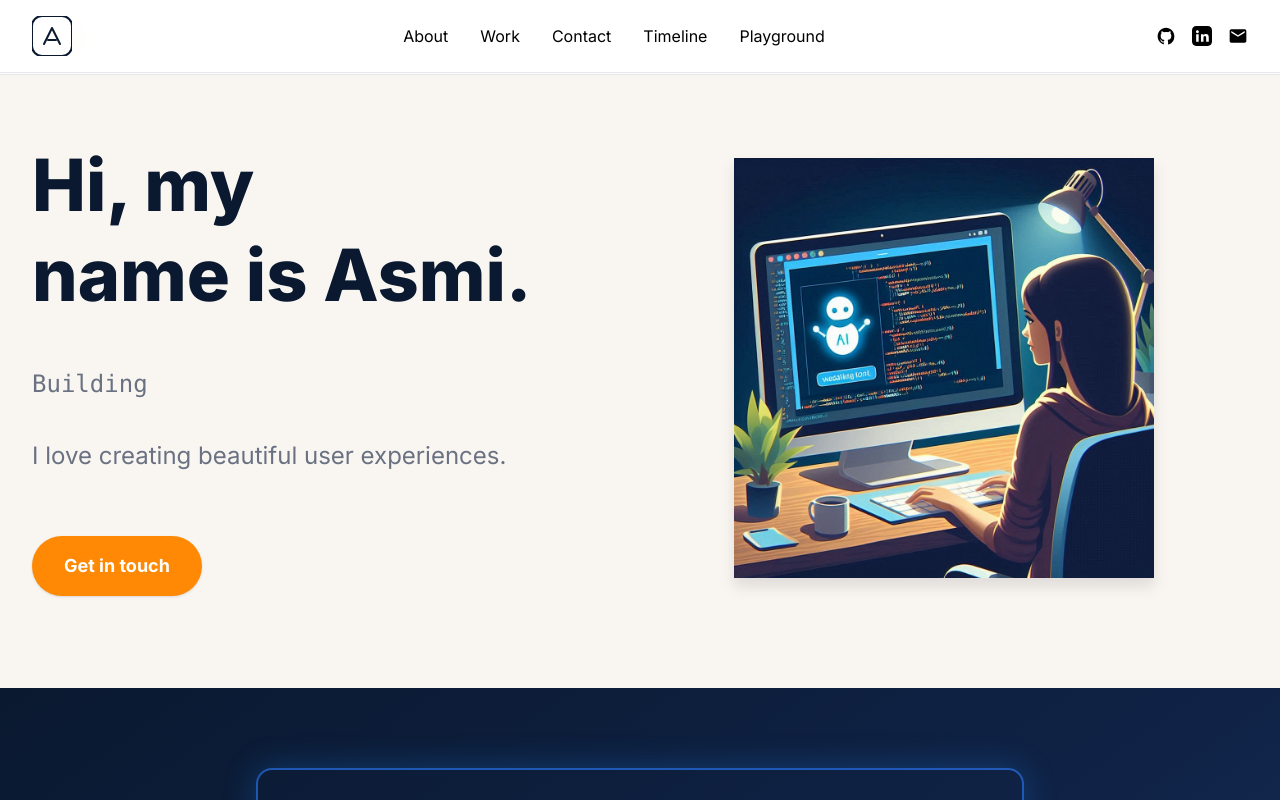
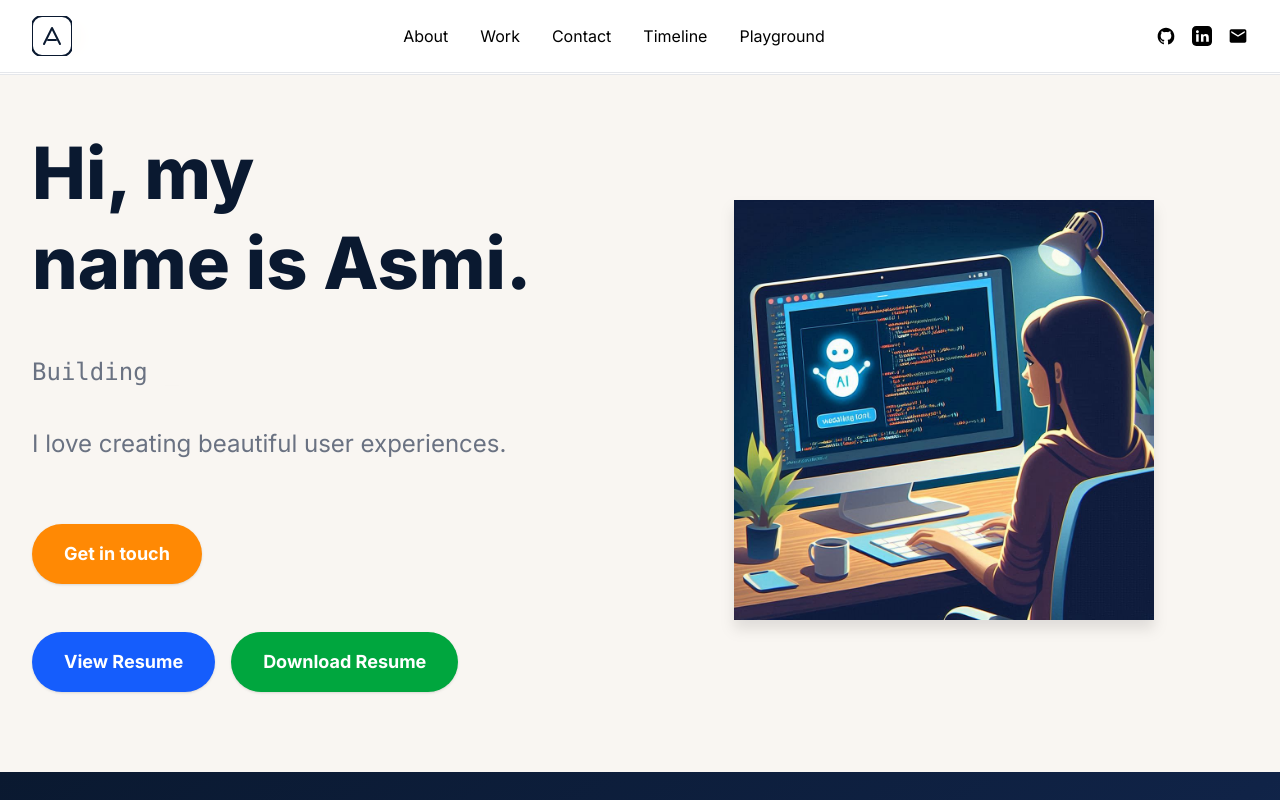
Before and after one commit to Asmi-va/portfolio, a Next.js app: page / in a window 1280 px wide. Shown: the top 800 px of the page. Built offline with nearby package versions, Linux system fonts and the light colour scheme.

Commit message:
feat: add View and Download Resume buttons to Hero section

```diff
--- a/src/app/page.tsx
+++ b/src/app/page.tsx
@@ -163,6 +163,23 @@ export default function Home() {
             <a href="#contact" className="inline-block px-8 py-4 bg-orange-400 text-white font-bold rounded-full shadow hover:bg-orange-500 transition text-lg">
               Get in touch
             </a>
+            <div className="flex gap-4 mt-4">
+              <a
+                href="/api/resume"
+                target="_blank"
+                rel="noopener noreferrer"
+                className="px-8 py-4 bg-blue-600 text-white font-bold rounded-full shadow hover:bg-blue-700 transition text-lg"
+              >
+                View Resume
+              </a>
+              <a
+                href="/api/resume"
+                download
+                className="px-8 py-4 bg-green-600 text-white font-bold rounded-full shadow hover:bg-green-700 transition text-lg"
+              >
+                Download Resume
+              </a>
+            </div>
           </div>
           {/* Right: Illustration */}
           <div className="flex-1 flex items-center justify-center w-full md:w-auto">
```
